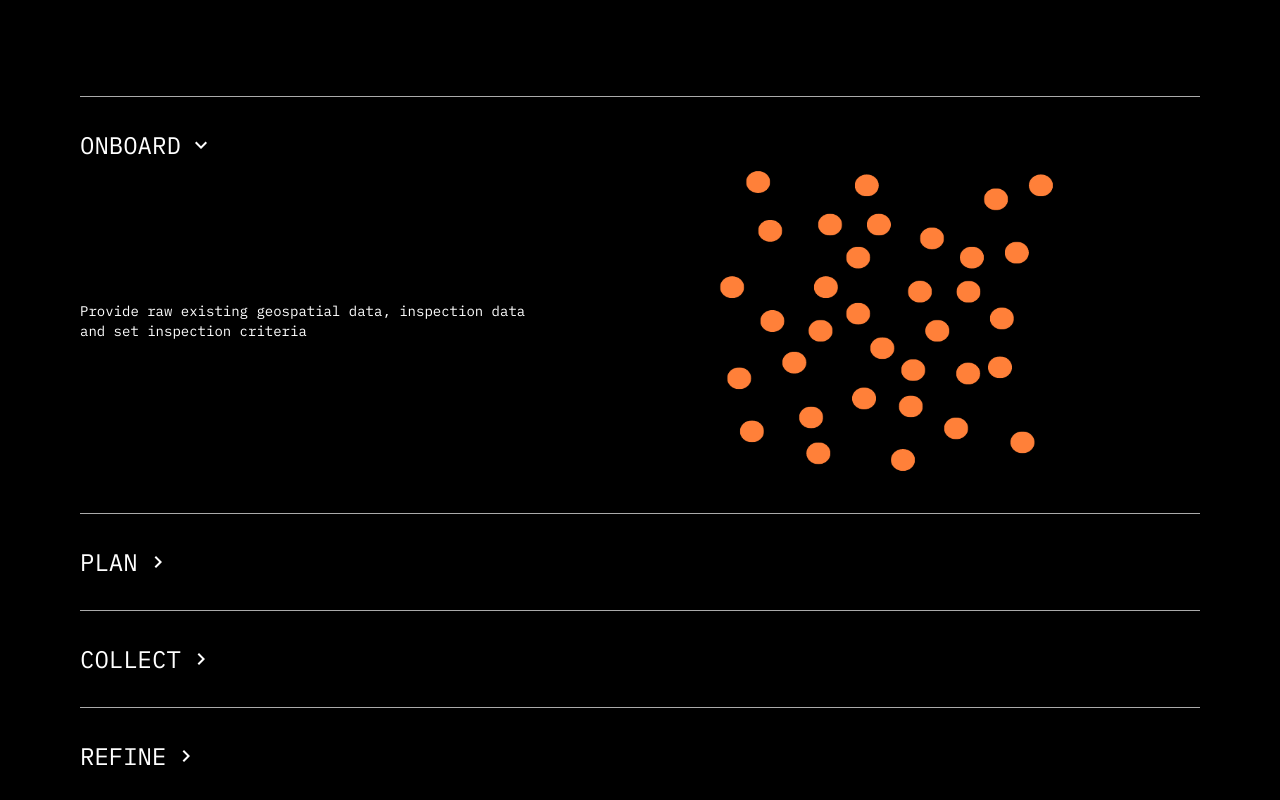
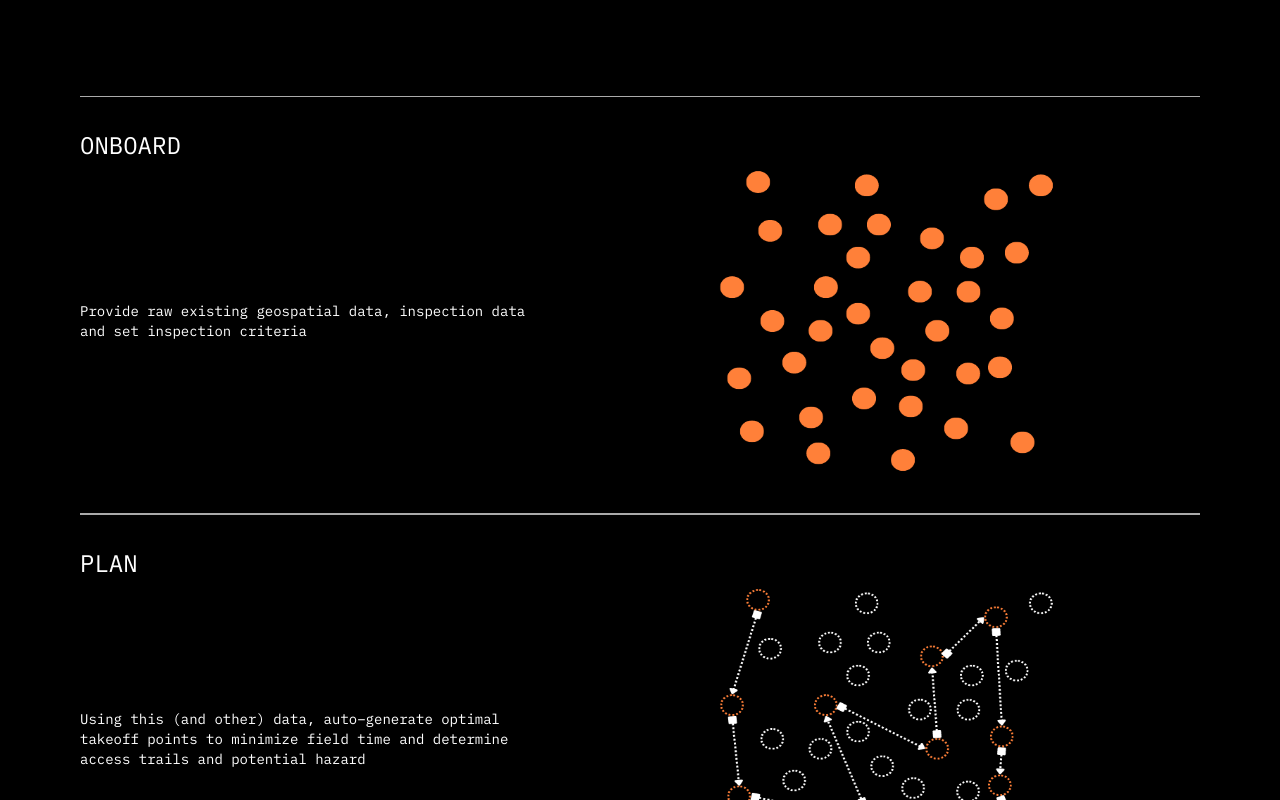
Before and after one commit to Generalsoi/detect-atlantic, a React (Vite) app: page /platform in a window 1280 px wide. Shown: the part 720-1520 px from the top of the page. Built offline with nearby package versions, Linux system fonts and the light colour scheme.

Commit message:
fix: minor updates

```diff
--- a/src/layouts/solutions/platform.tsx
+++ b/src/layouts/solutions/platform.tsx
@@ -79,21 +79,17 @@ export const Platform: FC = () => {
               className={`py-8 border border-x-0 border-red cursor-pointer border-neutral-400 ${
                 service.index === 4 ? "border-b-1" : "border-b-0"
               } border-[#AAAAAA] transition ease-linear duration-500 text-white`}
-              onClick={() => handleOpenAccordion(service.index)}
+              // onClick={() => handleOpenAccordion(service.index)}
               style={{
                 borderTopWidth: "0.1px",
+                borderBottomWidth: "0.1px",
                 borderColor: "#AAAAAA",
               }}
             >
               <h4 className="flex items-center gap-2 uppercase text-2xl">
                 {service.name}
-                {currentId === service.index && openAccordion ? (
-                  <MdKeyboardArrowDown />
-                ) : (
-                  <MdKeyboardArrowRight />
-                )}
               </h4>
-              {currentId === service.index && openAccordion && (
+              {
                 <motion.div
                   className="md:flex items-center gap-20"
                   initial={{ opacity: 0, y: "-10%" }}
@@ -111,7 +107,7 @@ export const Platform: FC = () => {
                     />
                   </div>
                 </motion.div>
-              )}
+              }
             </div>
           ))}
         </div>
```
